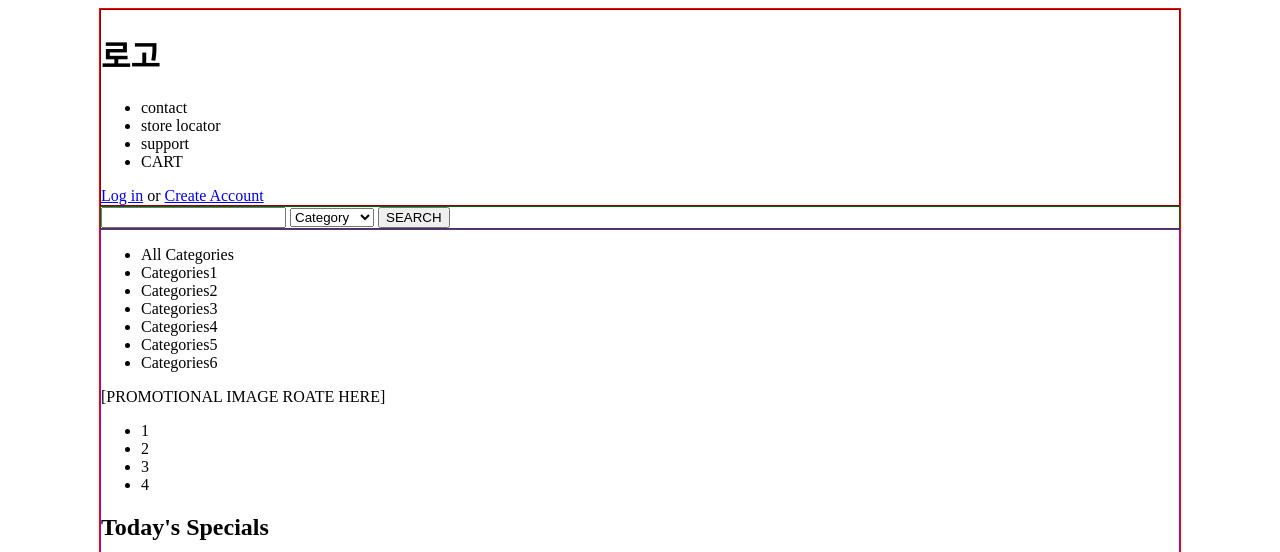
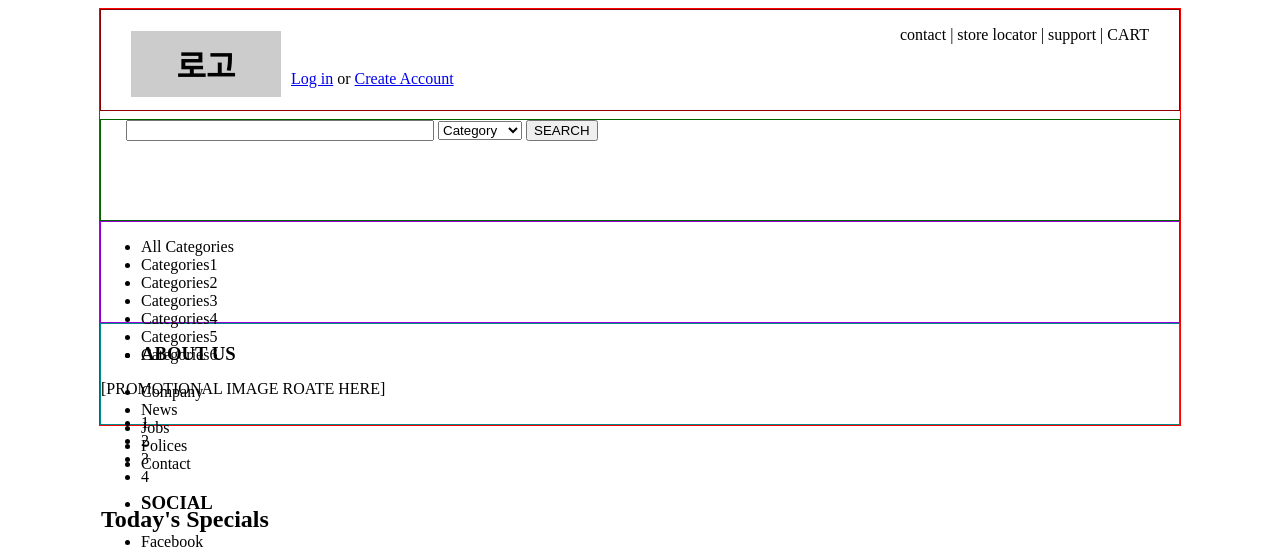
Before and after one commit to evollivia/frontend2, a FastAPI app: page /html/project1 in a window 1280 px wide. Shown: the top 552 px of the page. Run offline with FastAPI, Linux system fonts and the light colour scheme.

Commit message:
프로젝트 실습 - header : 로고, 퀵메뉴, 로그인메세지 배치

```diff
--- a/views/templates/html/10project1.html
+++ b/views/templates/html/10project1.html
@@ -8,16 +8,25 @@
         #container{border: 1px solid red; width: 1080px; margin: 0 auto;}
 
         /*header*/
-        header{border: 1px solid darkred}
+        header{border: 1px solid darkred; height: 100px; padding: 0 30px;}
+        header h1{background: #cccccc; width: 150px; text-align: center; padding: 10px 0; float: left; /*margin-left: 20px*/}
+        header ul{list-style: none; padding: 0; float: right; /*margin-right: 10px*/}
+        header ul li{display: inline-block; /*padding: 0 1px;*/}
+        header ul li:after{content: ' |'}
+        header ul li:last-child:after{content: ''}
+        header div{float: left; margin-top: 60px; margin-left: 10px}
+        .clear{clear: both}
 
         /*nav*/
-        nav{border: 1px solid darkgreen}
+        nav{border: 1px solid darkgreen; height: 100px; padding: 0 25px;}
+        nav input{width: 300px}
+
 
         /*main*/
-        main{border: 1px solid darkviolet}
+        main{border: 1px solid darkviolet; height: 100px;}
 
         /*footer*/
-        footer{border: 1px solid darkcyan}
+        footer{border: 1px solid darkcyan; height: 100px;}
     </style>
 </head>
 <body>
@@ -32,7 +41,7 @@
         </ul>
         <div><a href="#">Log in</a> or <a href="#">Create Account</a></div>
     </header>
-    <nav>
+    <nav class="clear">
         <input type="text" name="search">
         <select name="findtype">
             <option>Category</option>
```
